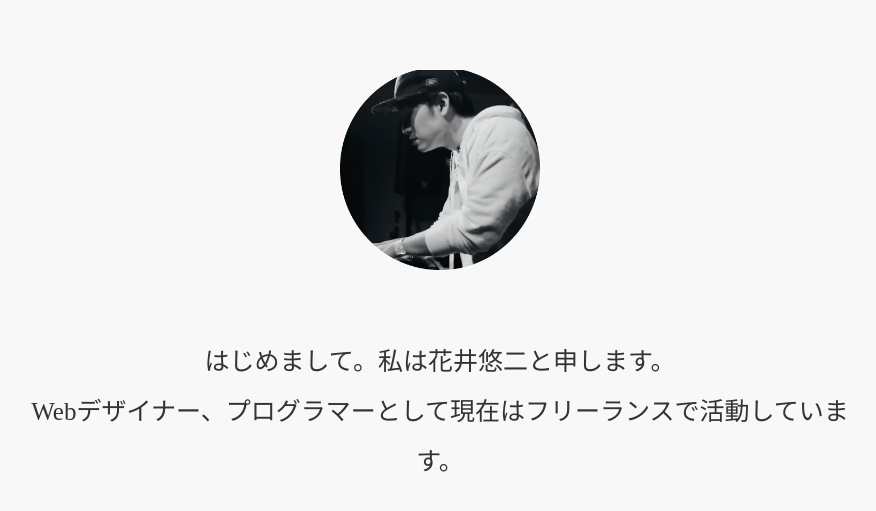
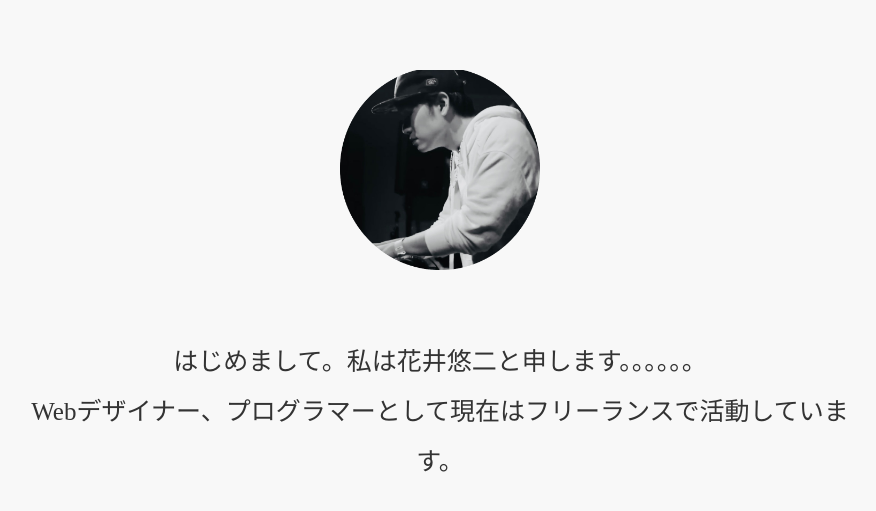
Before and after one commit to second2music/mysite, a plain HTML site: page index.html in a window 1280 px wide. Shown: the part 679-1190 px from the top of the page, without its empty margins (200-1076 px from the left). Drawn offline with Linux system fonts and the light colour scheme.

```diff
--- a/index.html
+++ b/index.html
@@ -11,9 +11,6 @@
 <body>
   <header>
     <div class="container">
-
-
-
   <p>HTML,CSS,Javascript engineer
       </p>
       <h1>Yuji Hanai's portfolio</h1>
@@ -26,7 +23,7 @@
    <div class="container">
      <p>
        <img src="img/profile.png" width="200" height="200"><br><br>
-        はじめまして。私は花井悠二と申します。<br>
+        はじめまして。私は花井悠二と申します。。。。。。<br>
         Webデザイナー、プログラマーとして現在はフリーランスで活動しています。
 
 </p>
```
